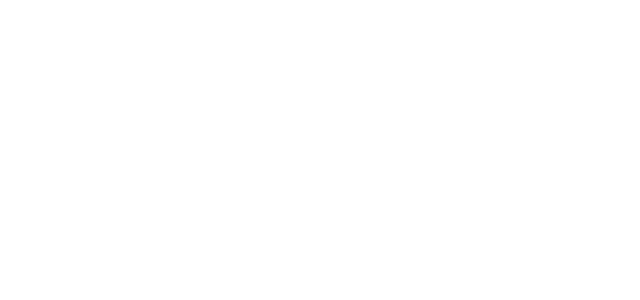
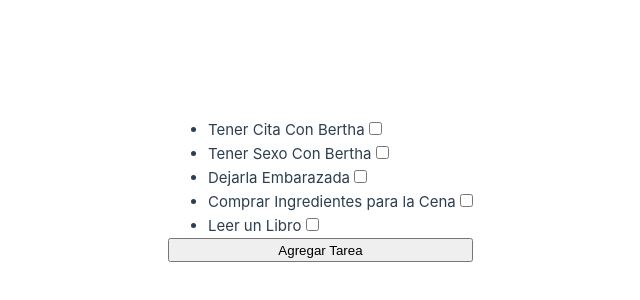
Before and after one commit to JoseDavidFull/Codigo, a Vue app in the folder DesarrolloWeb/mi_primer_vue/: page / in a window 1280 px wide. Shown: the part 210-510 px from the top of the page, without its empty margins (167-807 px from the left). Built offline with nearby package versions, Linux system fonts and the light colour scheme.

Commit message:
nuevos datos vuejs

```diff
--- a/DesarrolloWeb/mi_primer_vue/src/App.vue
+++ b/DesarrolloWeb/mi_primer_vue/src/App.vue
@@ -1,12 +1,44 @@
 <script setup>
+import { ref } from 'vue';
+
+/*Lista de Tareas:
+Crea una aplicación de lista de tareas. Permite agregar, marcar como completadas y eliminar tareas. */
+const tarea = ref([]);
+const Tareas = [
+    { name: "Tener Cita Con Bertha", pendiente: 1 },
+    { name: "Tener Sexo Con Bertha", pendiente: 0 },
+    { name: "Dejarla Embarazada", pendiente: 1 },
+    { name: "Comprar Ingredientes para la Cena", pendiente: 1 },
+    { name: "Leer un Libro", pendiente: 0 },
+];
+
+const agregar = () => {
+    const new_Tarea = prompt("Agregar nuevo")
+    tarea.value.push({name:new_Tarea});
+};
+
+const Eliminar = ()=>{
+    tarea.value.pop({tarea})
+}
 
 </script>
 
 <template>
+    <ul>
+        <li v-for="index in Tareas" :key="index.name">
+            {{ index.name }} <input type="checkbox" v-model="index.pendiente">
+        </li>
+    </ul>
+    <br>
+
+    <button @click="agregar()">Agregar Tarea</button>
+    <br>
+    <ul>
+        <li v-for="n in tarea" :key="n.name">
+            {{ n.name }} : <button @click="Eliminar()">Eliminar</button>
+        </li>
+    </ul>
+</template>
 
 
-</template>
-
-<style scoped>
-
-</style>
+<style scoped></style>
```
Also changed, not shown: DesarrolloWeb/mi_primer_vue/src/components/Hijo.vue (+18 -1 lines), DesarrolloWeb/mi_primer_vue/src/ejercicios.js (+37 -0 lines).
